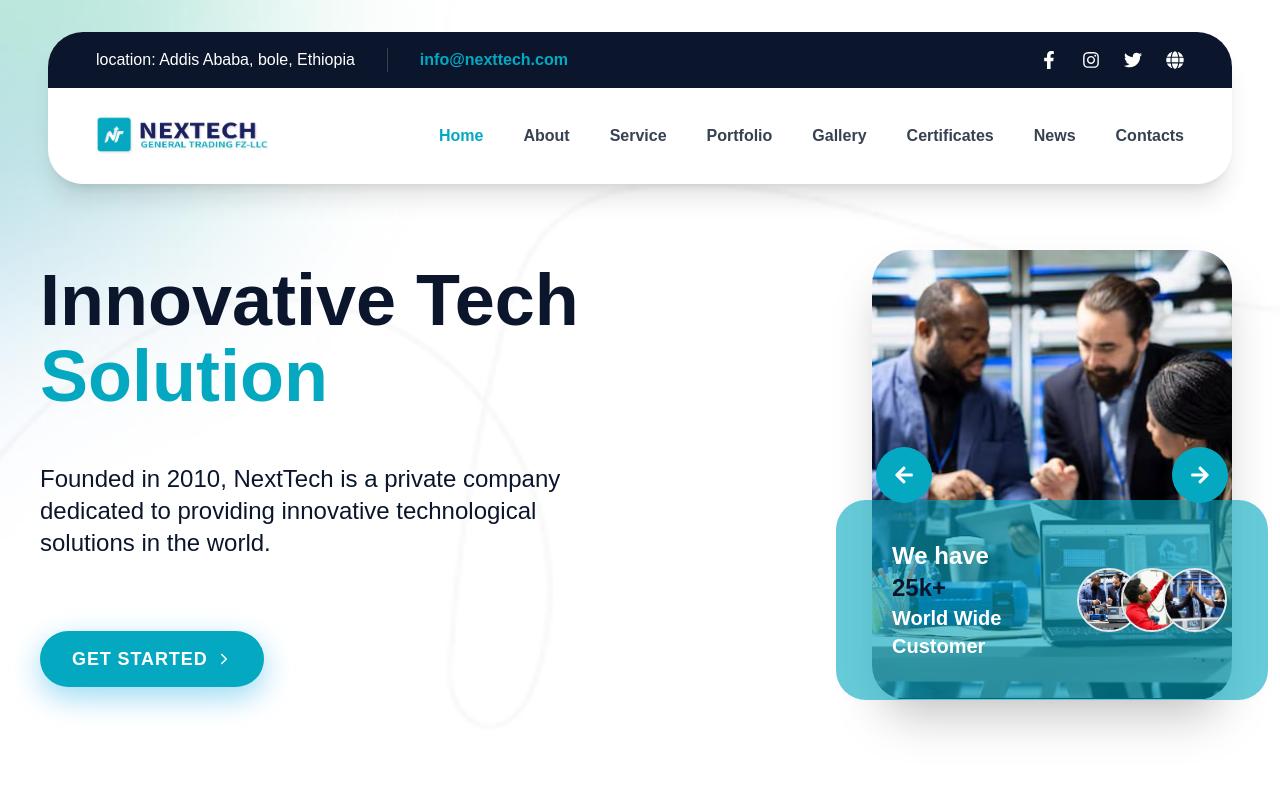
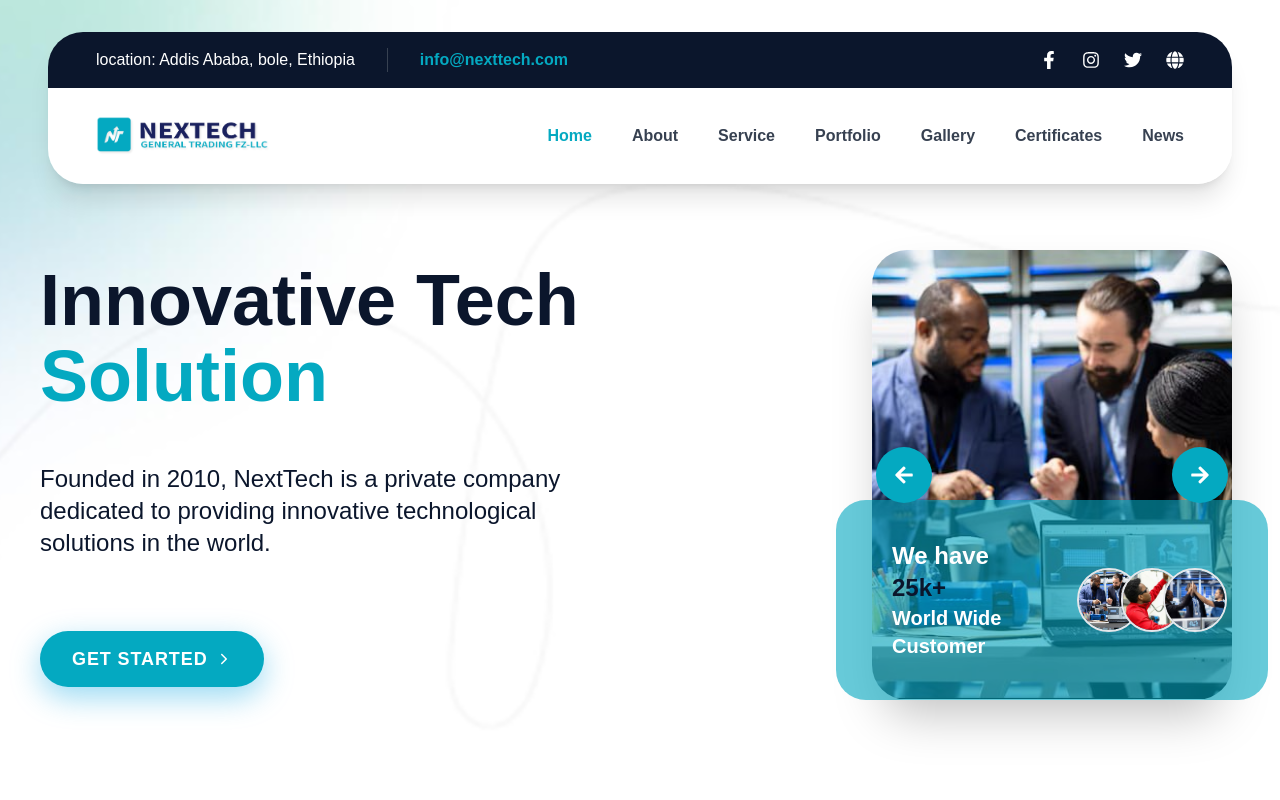
Before and after one commit to DavidIsDawit/NextTech_Project, a React (Vite) app: page / in a window 1280 px wide. Shown: the top 800 px of the page. Built offline with nearby package versions, Linux system fonts and the light colour scheme.

Commit message:
remove contact from NavBar

```diff
--- a/src/ui/Navbar.jsx
+++ b/src/ui/Navbar.jsx
@@ -34,7 +34,6 @@ const Navbar = () => {
     { name: 'Gallery', href: '/gallery' },
     { name: 'Certificates', href: '/certificates' },
     { name: 'News', href: '/news' },
-    { name: 'Contacts', href: '/contacts' }
   ];
 
   return (
```
